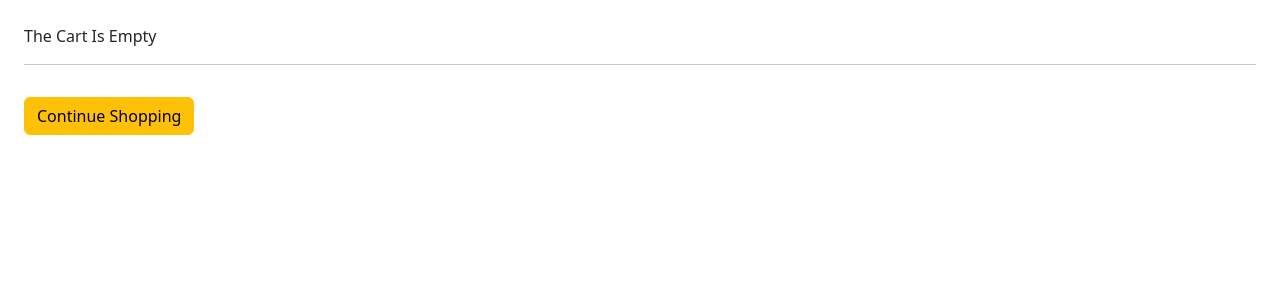
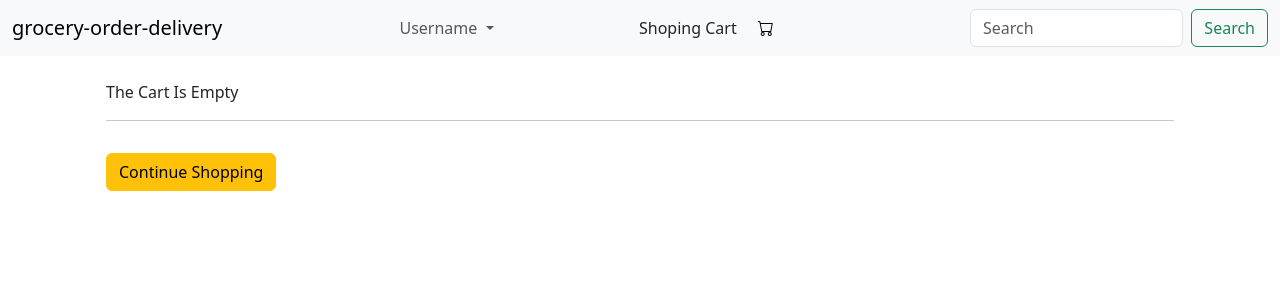
Before and after one commit to yaowuvanier/Supermarket-Ordering-and-Delivery-System, an Angular app in the folder frontend-ng/: page /cart in a window 1280 px wide. Shown: the top 300 px of the page. Built offline with nearby package versions, Linux system fonts and the light colour scheme.

Commit message:
adjust the cart layout

```diff
--- a/frontend-ng/src/app/home/components/cart/cart.component.html
+++ b/frontend-ng/src/app/home/components/cart/cart.component.html
@@ -1,3 +1,6 @@
+<app-header></app-header>
+
+<div class="container">
   <ng-container *ngIf="!cartStore.cart.products.length">
     <div class="p-4 ec-main-div">
       <span class="my-5 ec-text"> The Cart Is Empty </span>
@@ -13,7 +16,9 @@
         <div class="row cart-item-card" *ngFor="let cartItem of cart.products">
           <div class="col-4">
             <img
-            [src]="'../../../../assets/images/' + cartItem.product.product_img"
+              [src]="
+                '../../../../assets/images/' + cartItem.product.product_img
+              "
               class="cart-item-image"
             />
           </div>
@@ -54,3 +59,4 @@
       </div>
     </div>
   </ng-container>
+</div>
--- a/frontend-ng/src/app/home/services/cart/cart.storeItem.ts
+++ b/frontend-ng/src/app/home/services/cart/cart.storeItem.ts
@@ -33,6 +33,7 @@ export class CartStoreItem extends StoreItem<Cart> {
       ];
     } else {
       cartProduct.quantity++;
+      cartProduct.amount += Number(product.price);
     }
     this.cart.totalAmount += Number(product.price);
     ++this.cart.totalProducts;
@@ -61,4 +62,5 @@ export class CartStoreItem extends StoreItem<Cart> {
     this.cart.totalAmount -= cartItem.amount;
   }
 
+
 }
```
Lines whose indentation alone changed are shown as unchanged.
